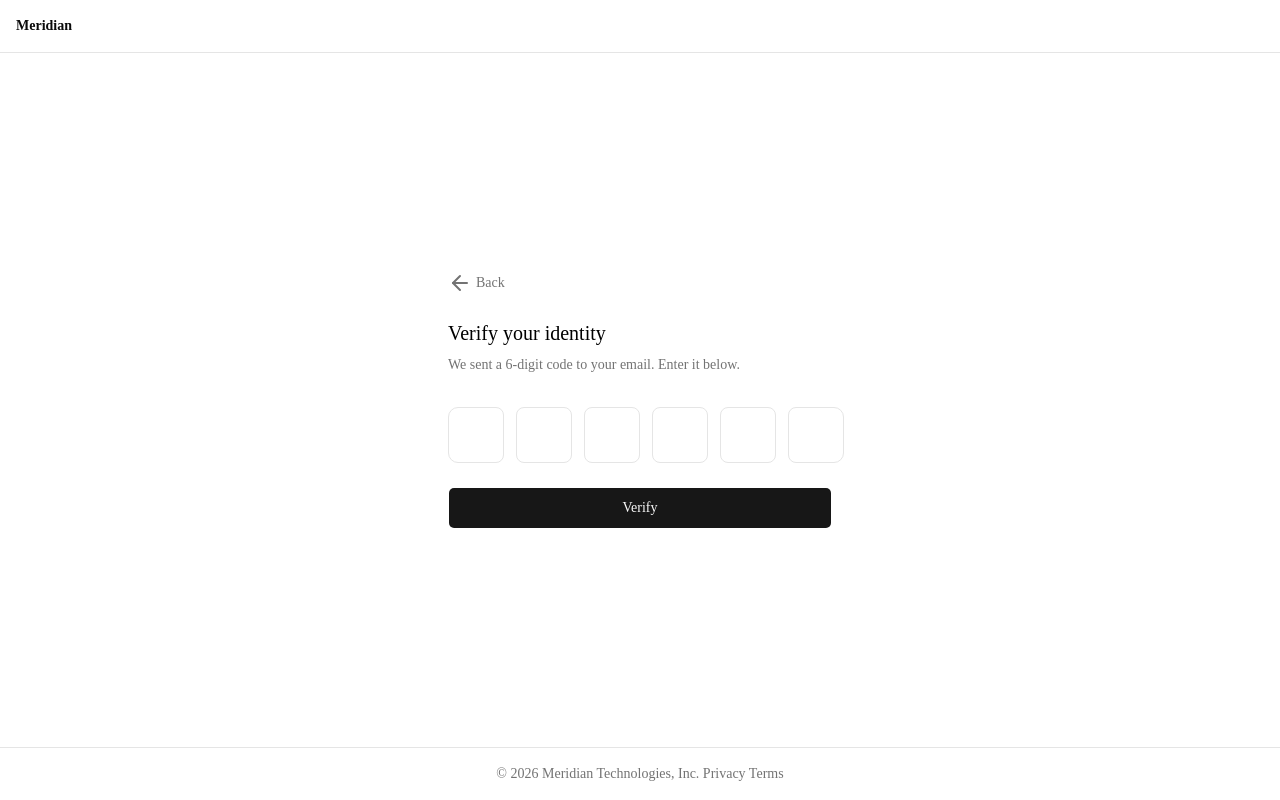
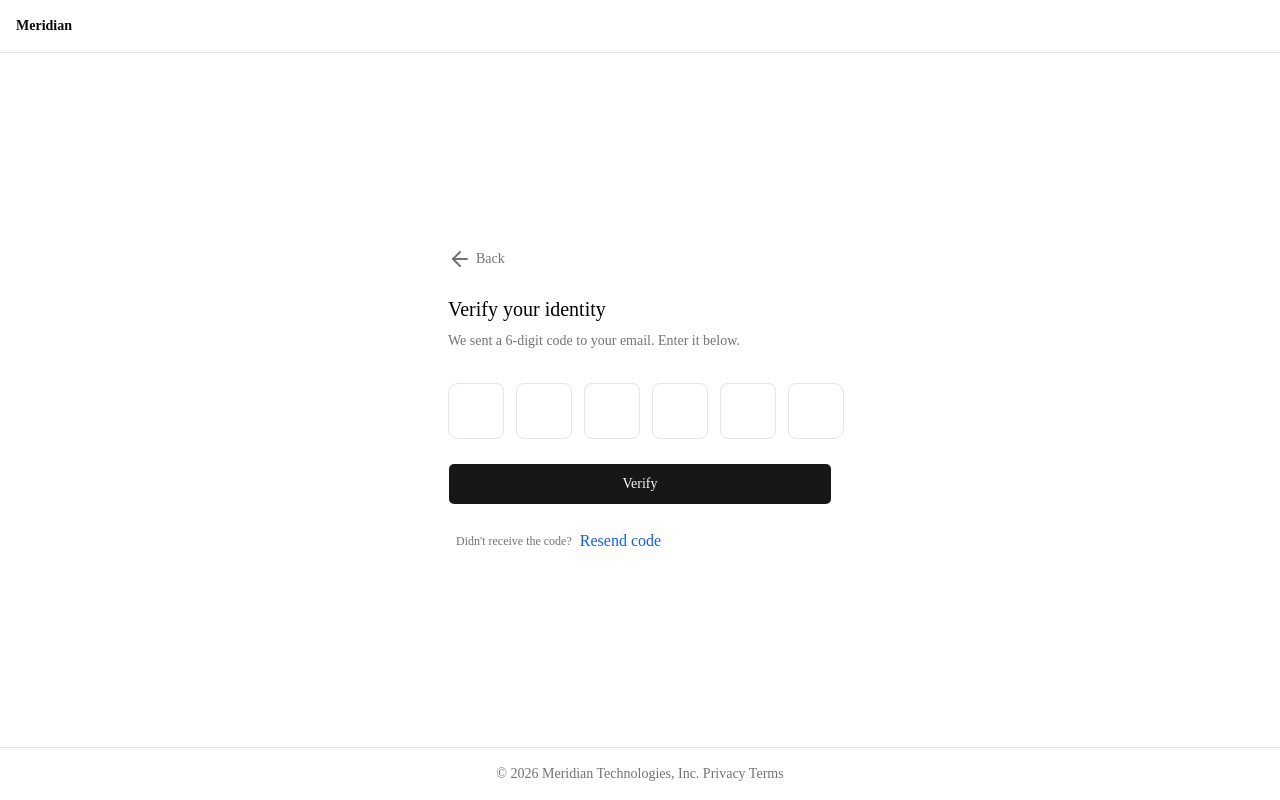
Before and after one commit to Deztini/meridian, a Next.js app in the folder meridian-frontend/: page /verify in a window 1280 px wide. Built offline with nearby package versions, Linux system fonts and the light colour scheme; no server answers.

Commit message:
Add resend otp hook and service

```diff
--- a/meridian-frontend/src/features/auth/components/signup-form.tsx
+++ b/meridian-frontend/src/features/auth/components/signup-form.tsx
@@ -3,7 +3,7 @@
 import { useForm } from "react-hook-form";
 import { zodResolver } from "@hookform/resolvers/zod";
 import { SignupFormValues, signupSchema } from "../schema";
-import { useSignup } from "../hooks/use-signup";
+import { useSignup } from "../hooks/useSignup";
 import { Label } from "@/components/ui/label";
 import { Input } from "@/components/ui/input";
 import { Button } from "@/components/ui/button";
--- a/meridian-frontend/src/features/auth/components/verify-form.tsx
+++ b/meridian-frontend/src/features/auth/components/verify-form.tsx
@@ -3,7 +3,7 @@
 import { Controller, useForm } from "react-hook-form";
 import { VerifyOtpFormValues, verifyOtpSchema } from "../schema";
 import { zodResolver } from "@hookform/resolvers/zod";
-import { useVerify } from "../hooks/use-verify";
+import { useVerify } from "../hooks/useVerify";
 import {
   InputOTP,
   InputOTPGroup,
@@ -28,15 +28,24 @@ export function VerifyForm() {
   };
 
   return (
+    <div className="flex flex-col gap-6">
       <form onSubmit={handleSubmit(onSubmit)} className="space-y-6">
         <Controller
           name="otp"
           control={control}
           render={({ field }) => (
-          <InputOTP maxLength={6} value={field.value} onChange={field.onChange}>
+            <InputOTP
+              maxLength={6}
+              value={field.value}
+              onChange={field.onChange}
+            >
               <InputOTPGroup className="gap-3">
                 {Array.from({ length: 6 }).map((_, i) => (
-                <InputOTPSlot key={i} index={i} className="h-14 w-14 rounded-md border"/>
+                  <InputOTPSlot
+                    key={i}
+                    index={i}
+                    className="h-14 w-14 rounded-md border"
+                  />
                 ))}
               </InputOTPGroup>
             </InputOTP>
@@ -58,5 +67,15 @@ export function VerifyForm() {
           {isPending ? "Verifying..." : "Verify"}
         </Button>
       </form>
+
+      <div className="flex gap-2 items-center ml-2">
+        <span className="text-xs text-muted-foreground">
+          Didn't receive the code?
+        </span>
+        <div className="text-blue-600 hover:underline cursor-pointer">
+          Resend code
+        </div>
+      </div>
+    </div>
   );
 }
--- /dev/null
+++ b/meridian-frontend/src/features/auth/hooks/useResendOtp.ts
@@ -0,0 +1,8 @@
+import { useMutation } from "@tanstack/react-query";
+import { resendOtp } from "../services/auth.service";
+
+export function useResendOtp() {
+  return useMutation({
+    mutationFn: () => resendOtp(),
+  });
+}
--- a/meridian-frontend/src/features/auth/services/auth.service.ts
+++ b/meridian-frontend/src/features/auth/services/auth.service.ts
@@ -4,6 +4,7 @@ import {
   SignupResponse,
   VerifyPayload,
   VerifyResponse,
+  ResendOtpResponse,
 } from "../types";
 
 export async function signup(payload: SignupPayload): Promise<SignupResponse> {
@@ -21,3 +22,8 @@ export async function verify(payload: VerifyPayload): Promise<VerifyResponse> {
   );
   return data;
 }
+
+export async function resendOtp(): Promise<ResendOtpResponse> {
+  const { data } = await apiClient.post<ResendOtpResponse>("/auth/resend-otp");
+  return data;
+}
--- a/meridian-frontend/src/features/auth/types.ts
+++ b/meridian-frontend/src/features/auth/types.ts
@@ -25,3 +25,8 @@ export interface VerifyResponse {
     };
   };
 }
+
+export interface ResendOtpResponse {
+  success: boolean;
+  message: boolean;
+}
```
Also changed, not shown: meridian-frontend/src/features/auth/hooks/useSignup.ts (renamed from meridian-frontend/src/features/auth/hooks/use-signup.ts), meridian-frontend/src/features/auth/hooks/useVerify.ts (renamed from meridian-frontend/src/features/auth/hooks/use-verify.ts). Lines whose indentation alone changed are shown as unchanged.
